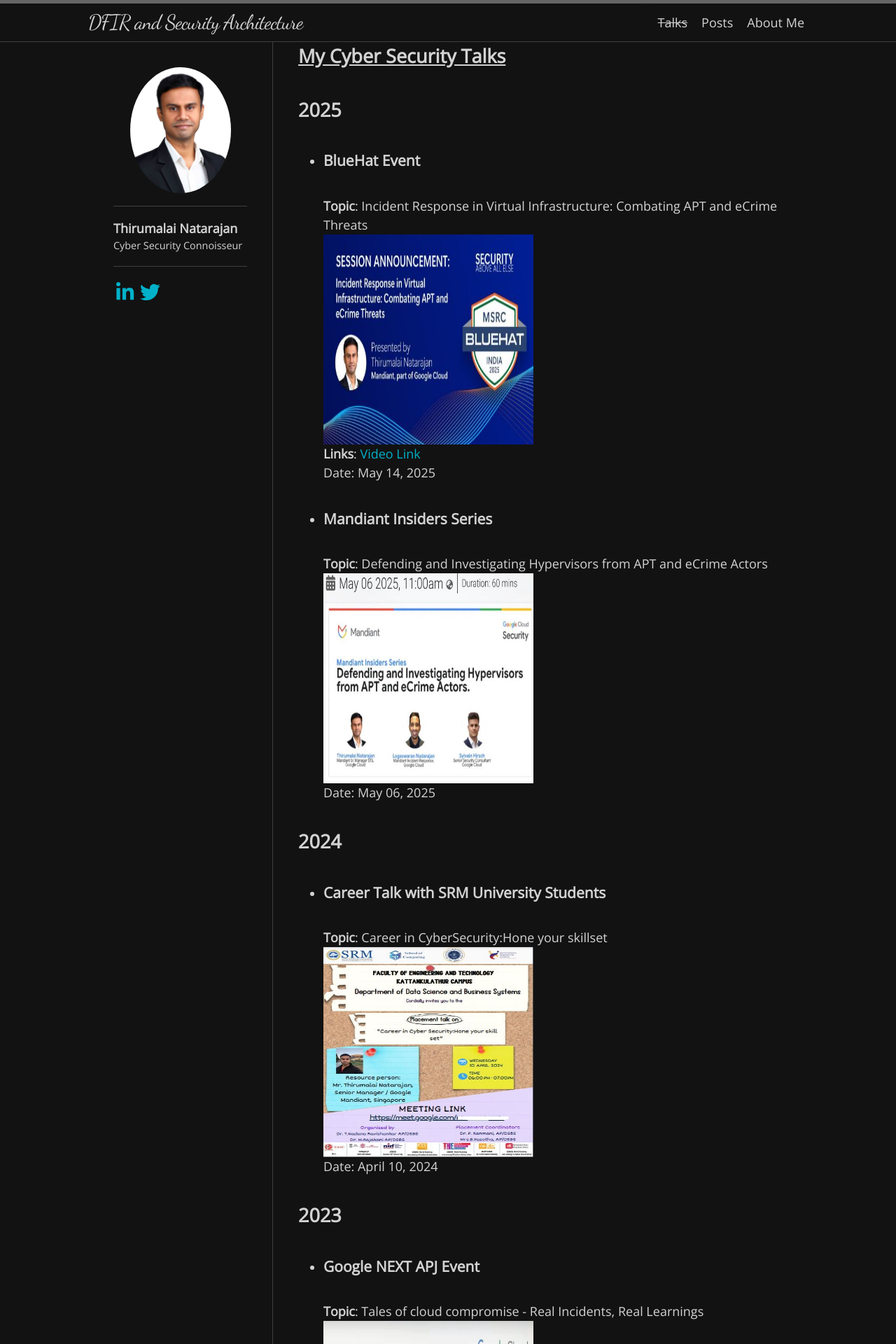
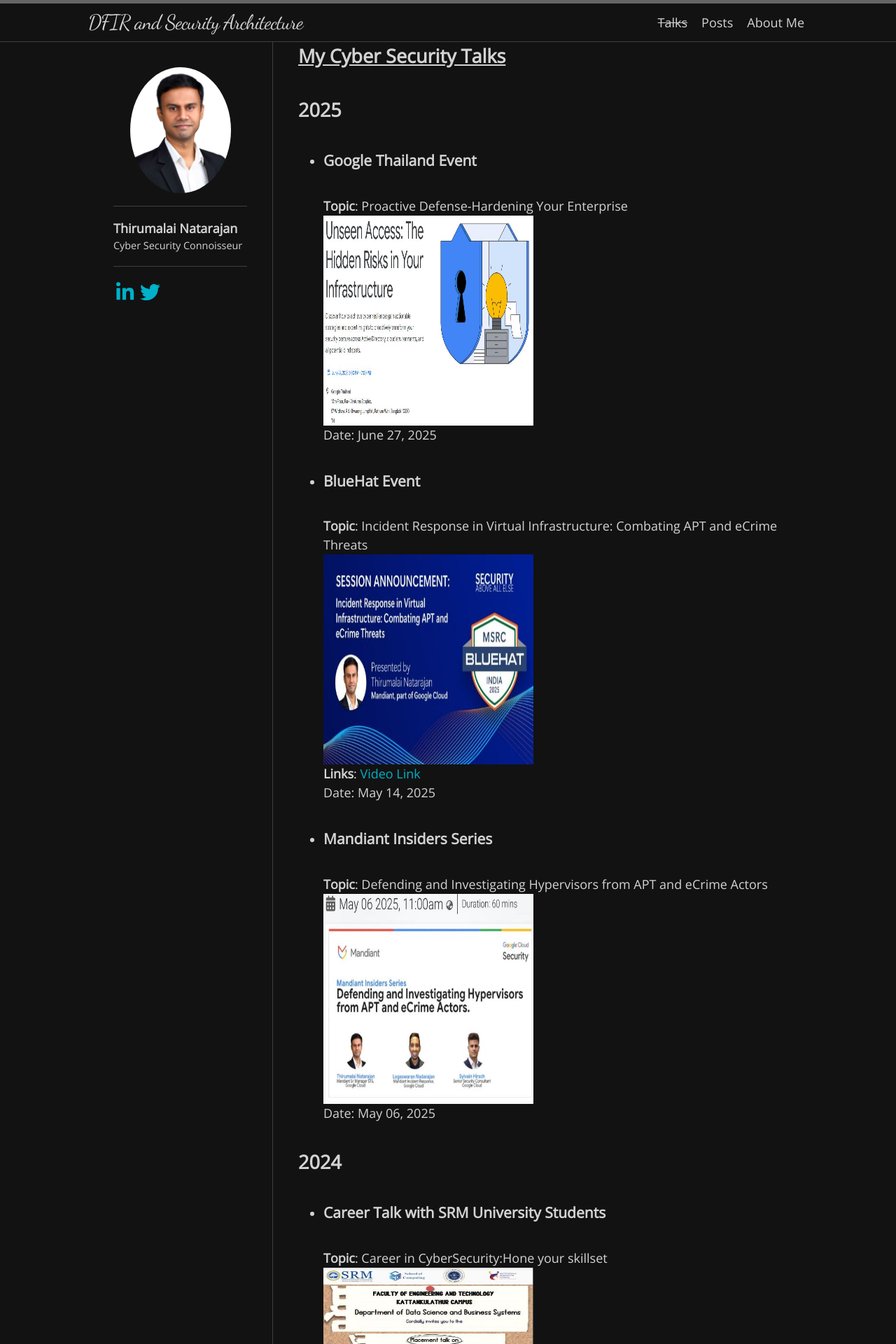
Before and after one commit to Th1ru-M/th1ru-m.github.io, a Jekyll site: the page built from talks.md, in a window 1280 px wide. Shown: the top 1920 px of the page at 70% size. Built offline with Jekyll 4.4.1, drawn with Linux system fonts in a browser that asks for light colours; nearby versions of some CDN libraries; some web fonts are replaced; some of the changed text lies outside the part shown.

Commit message:
Update June 2025

```diff
--- a/talks.md
+++ b/talks.md
@@ -6,6 +6,12 @@ permalink: /talks/
 ## **<u>My Cyber Security Talks</u>**
 
 ## **2025**
+
+- ### **Google Thailand Event**
+**Topic**: Proactive Defense-Hardening Your Enterprise
+<img src="/image/GoogleThailand.JPG" width="300" height="300" />
+Date: June 27, 2025
+
 
 - ### **BlueHat Event**
 **Topic**: Incident Response in Virtual Infrastructure: Combating APT and eCrime Threats
```
Also changed, not shown: image/GoogleThailand.JPG (added).
